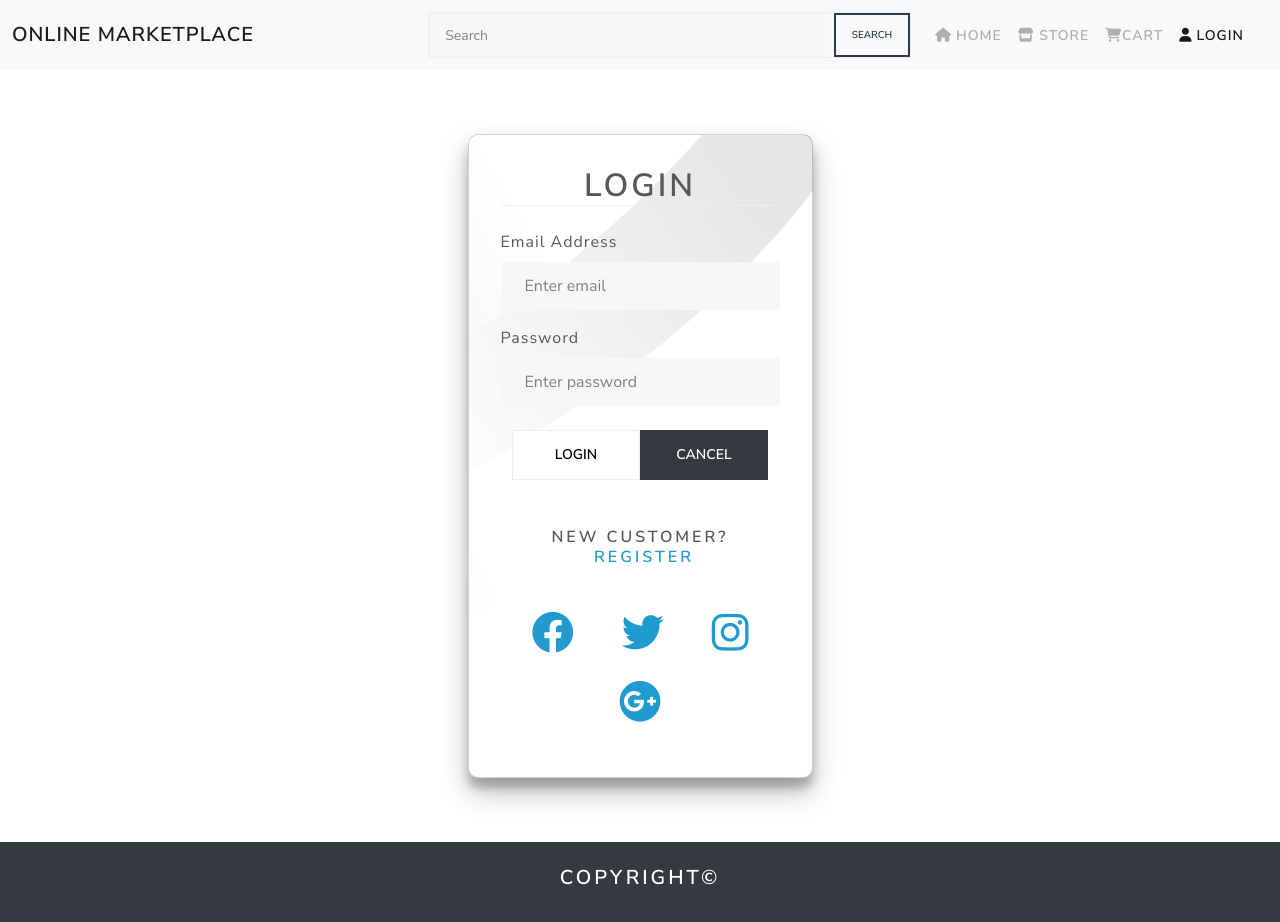
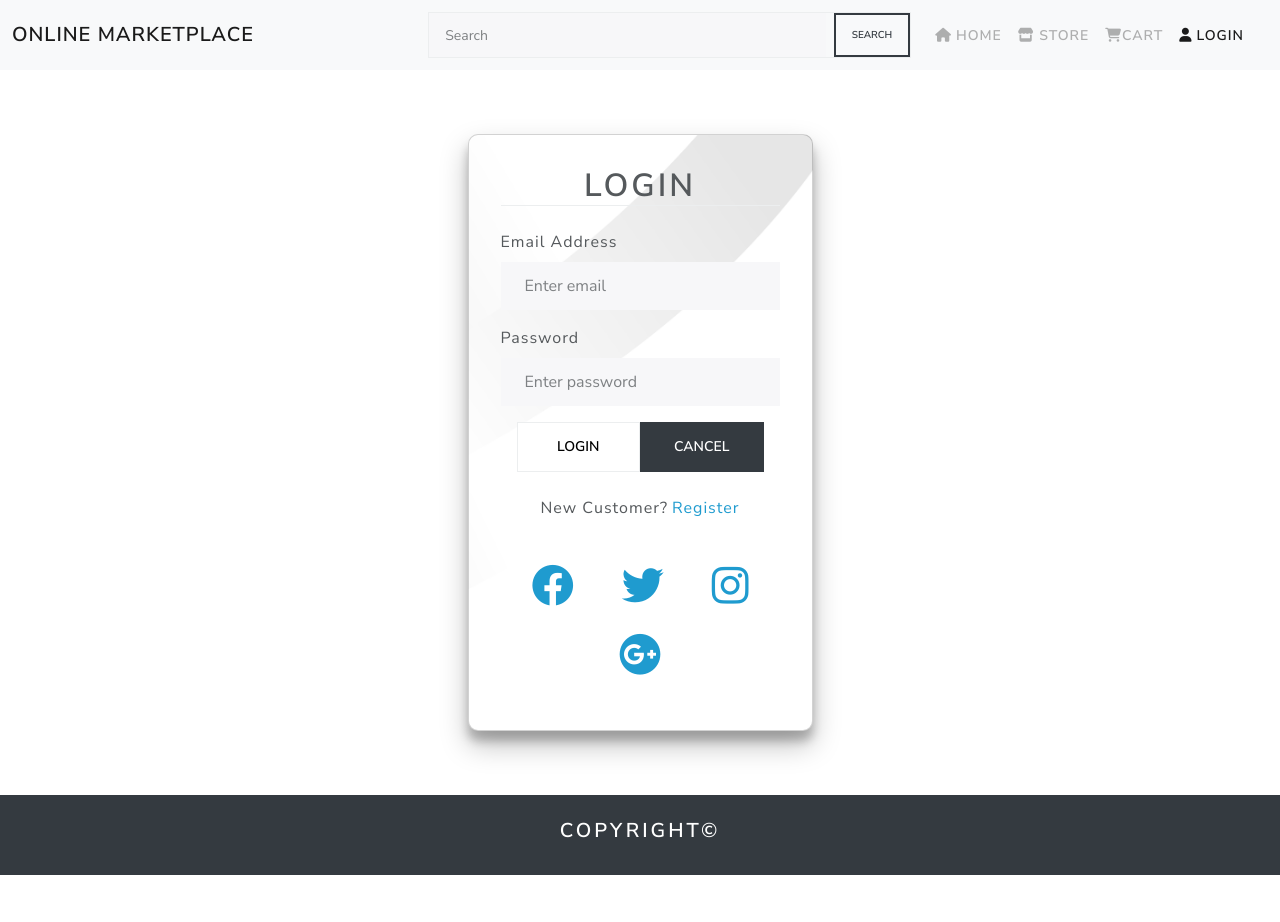
Before and after one commit to oriBayo/Online-Marketplace, a React (Create React App) app in the folder frontend/: page /login in a window 1280 px wide. After the commit the page ends 875 px from the top, so only its background shows below. Built offline with nearby package versions, Linux system fonts and the light colour scheme.

Commit message:
Resolved bug in Register page: Added null check for error object before usage. Also, included link back to login page in Register.

```diff
--- a/frontend/src/index.css
+++ b/frontend/src/index.css
@@ -58,9 +58,7 @@ main{
   color: red;
 }
 
-main {
-  min-height: 80vh;
-}
+
 
 .rating span {
   margin: 0.1rem;
--- a/frontend/src/pages/LoginPage.jsx
+++ b/frontend/src/pages/LoginPage.jsx
@@ -69,7 +69,7 @@ const LoginPage = () => {
             {error?.data?.message || error?.error}
           </p>
         )}
-        <div className='mt-4 d-flex justify-content-center'>
+        <div className='m-3 d-flex justify-content-center'>
           <Button
             type='submit'
             variant='light'
@@ -83,16 +83,14 @@ const LoginPage = () => {
           </Button>
         </div>
         <Row>
-          <Col className='pt-5 text-center'>
-            <div className='h5'>
+          <Col className='text-center p-2'>
             New Customer?
             <Link
-                className='text-info ms-2 '
+              className='text-info ms-1 '
               to={redirect ? `/register?redirect=${redirect}` : '/register'}
             >
               Register
             </Link>
-            </div>
           </Col>
         </Row>
       </Form>
--- a/frontend/src/pages/RegistrationPage.jsx
+++ b/frontend/src/pages/RegistrationPage.jsx
@@ -1,6 +1,6 @@
 import { useState, useRef, useEffect } from 'react'
-import { useNavigate, useLocation } from 'react-router-dom'
-import { Form, Button } from 'react-bootstrap'
+import { useNavigate, useLocation, Link } from 'react-router-dom'
+import { Form, Button, Row, Col } from 'react-bootstrap'
 import { setCredentials } from '../features/userSlice'
 import FormContainer from '../components/FormContainer'
 import { logicNames } from '../constants/stringConstant'
@@ -107,7 +107,7 @@ const RegistrationPage = () => {
             </Form.Group>
           )
         )}
-        {error !== '' && (
+        {error && (
           <p className='text-danger fw-bold ms-3'>
             {error?.data?.message || error.error}
           </p>
@@ -129,6 +129,17 @@ const RegistrationPage = () => {
             Cancel
           </Button>
         </div>
+        <Row>
+          <Col className='text-center p-2'>
+            Already have an account?
+            <Link
+              to={redirect ? `/login?redirect=${redirect}` : '/login'}
+              className='text-info ms-1'
+            >
+              Login
+            </Link>
+          </Col>
+        </Row>
       </Form>
     </FormContainer>
   )
```
Lines whose indentation alone changed are shown as unchanged.
